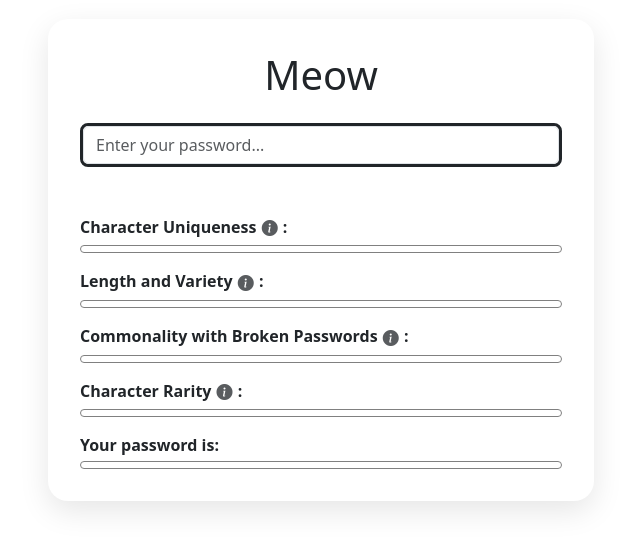
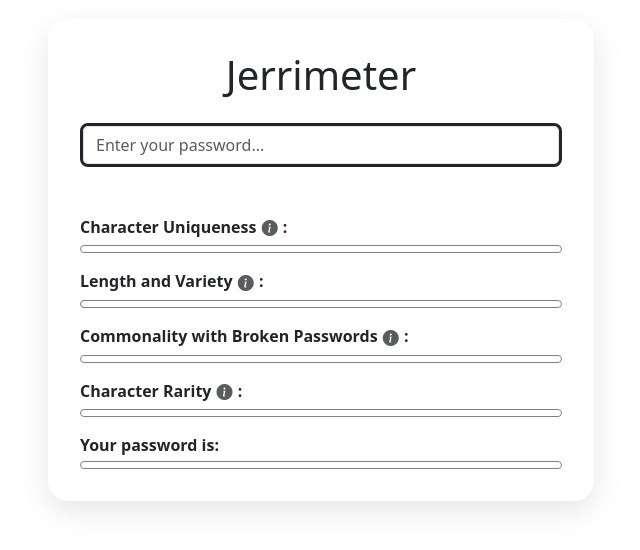
Before and after one commit to DTAlemayehu01/t9-hacks-2025, a plain HTML site: page index.html in a window 1280 px wide. Shown: the part 140-690 px from the top of the page, without its empty margins (319-959 px from the left). Drawn offline with nearby package versions, Linux system fonts and the light colour scheme.

Commit message:
Change title lol

```diff
--- a/index.html
+++ b/index.html
@@ -29,7 +29,7 @@
 			<div class="row justify-content-center">
 				<div class="col-lg-6">
 					<div class="main-card">
-						<h1 class="text-center mb-4">Meow</h1>
+						<h1 class="text-center mb-4">Jerrimeter</h1>
 
 						<div
 							class="input-group border border-3 border-dark rounded-3 mb-5"
```
